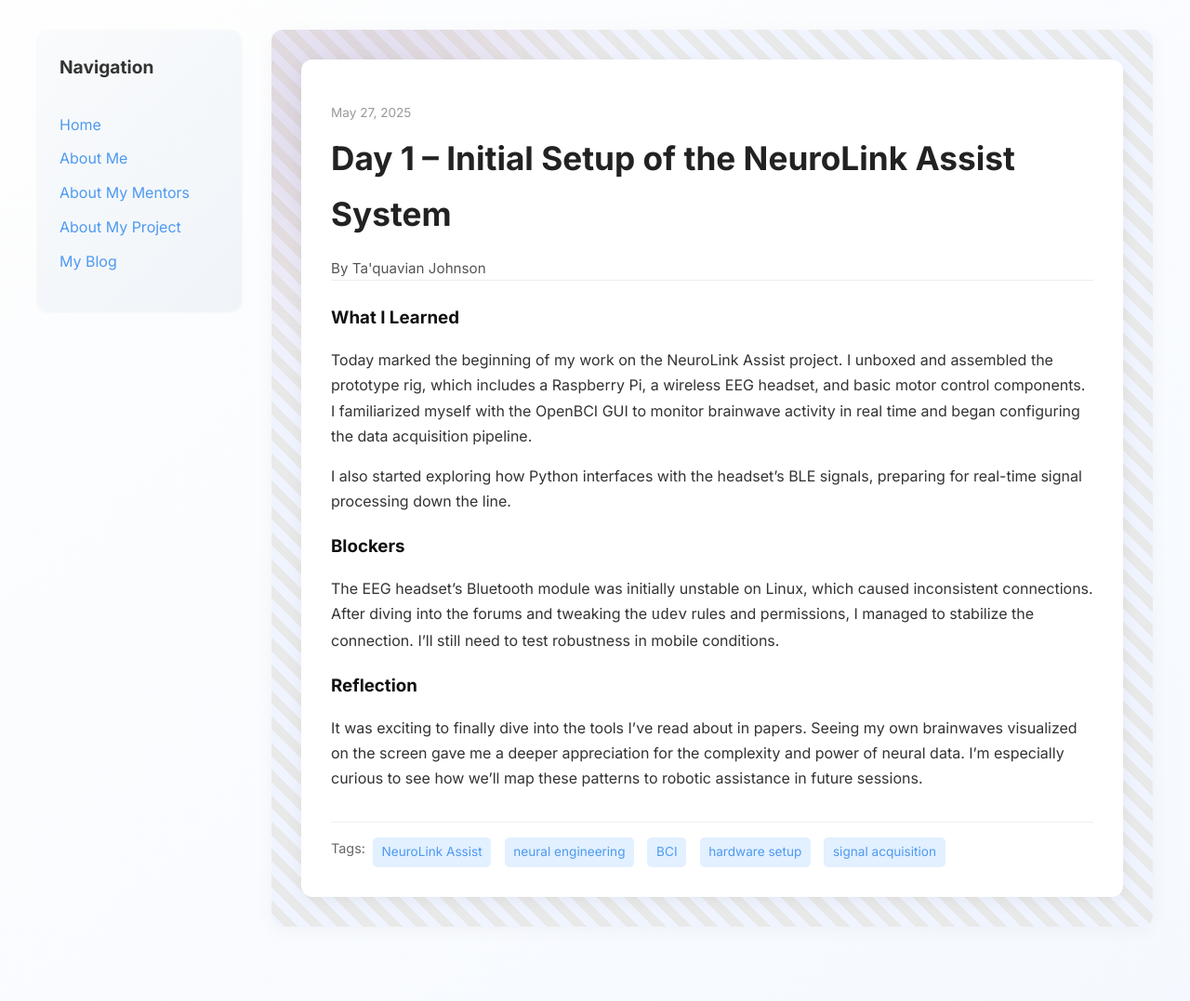
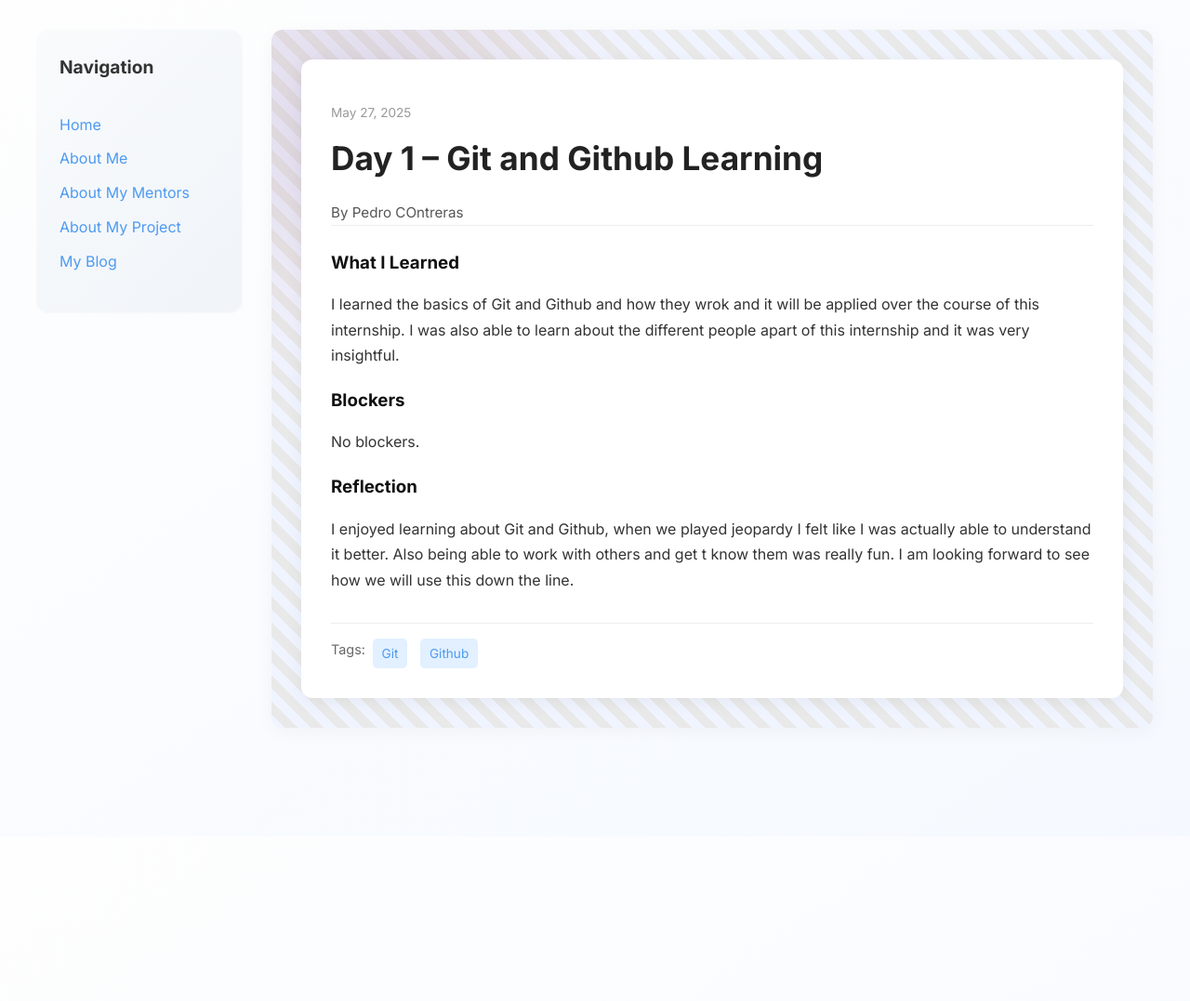
Before and after one commit to pedrocon42/pedrocon42.github.io, a Jekyll site: the page built from _posts/2025-05-27-day-1.md, in a window 1280 px wide. Shown: the whole page at 93% size. Built offline with Jekyll 4.4.1, drawn with Linux system fonts in a browser that asks for light colours; after the commit the page ends 900 px from its top, so only the background shows below that.

Commit message:
Update 2025-05-27-day-1.md

```diff
--- a/_posts/2025-05-27-day-1.md
+++ b/_posts/2025-05-27-day-1.md
@@ -1,19 +1,17 @@
 ---
 layout: post
-title: "Day 1 – Initial Setup of the NeuroLink Assist System"
+title: "Day 1 – Git and Github Learning"
 date: 2025-05-27
-author: Ta'quavian Johnson
+author: Pedro COntreras
 permalink: /day1.html
-tags: ["NeuroLink Assist", "neural engineering", "BCI", "hardware setup", "signal acquisition"]
+tags: ["Git", "Github"]
 
 what_i_learned: |
-  Today marked the beginning of my work on the NeuroLink Assist project. I unboxed and assembled the prototype rig, which includes a Raspberry Pi, a wireless EEG headset, and basic motor control components. I familiarized myself with the OpenBCI GUI to monitor brainwave activity in real time and began configuring the data acquisition pipeline.
-
-  I also started exploring how Python interfaces with the headset's BLE signals, preparing for real-time signal processing down the line.
+  I learned the basics of Git and Github and how they wrok and it will be applied over the course of this internship. I was also able to learn about the different people apart of this internship and it was very insightful.
 
 blockers: |
-  The EEG headset’s Bluetooth module was initially unstable on Linux, which caused inconsistent connections. After diving into the forums and tweaking the `udev` rules and permissions, I managed to stabilize the connection. I’ll still need to test robustness in mobile conditions.
+  No blockers.
 
 reflection: |
-  It was exciting to finally dive into the tools I’ve read about in papers. Seeing my own brainwaves visualized on the screen gave me a deeper appreciation for the complexity and power of neural data. I’m especially curious to see how we’ll map these patterns to robotic assistance in future sessions.
+  I enjoyed learning about Git and Github, when we played jeopardy I felt like I was actually able to understand it better. Also being able to work with others and get t know them was really fun. I am looking forward to see how we will use this down the line.
 ---
```
